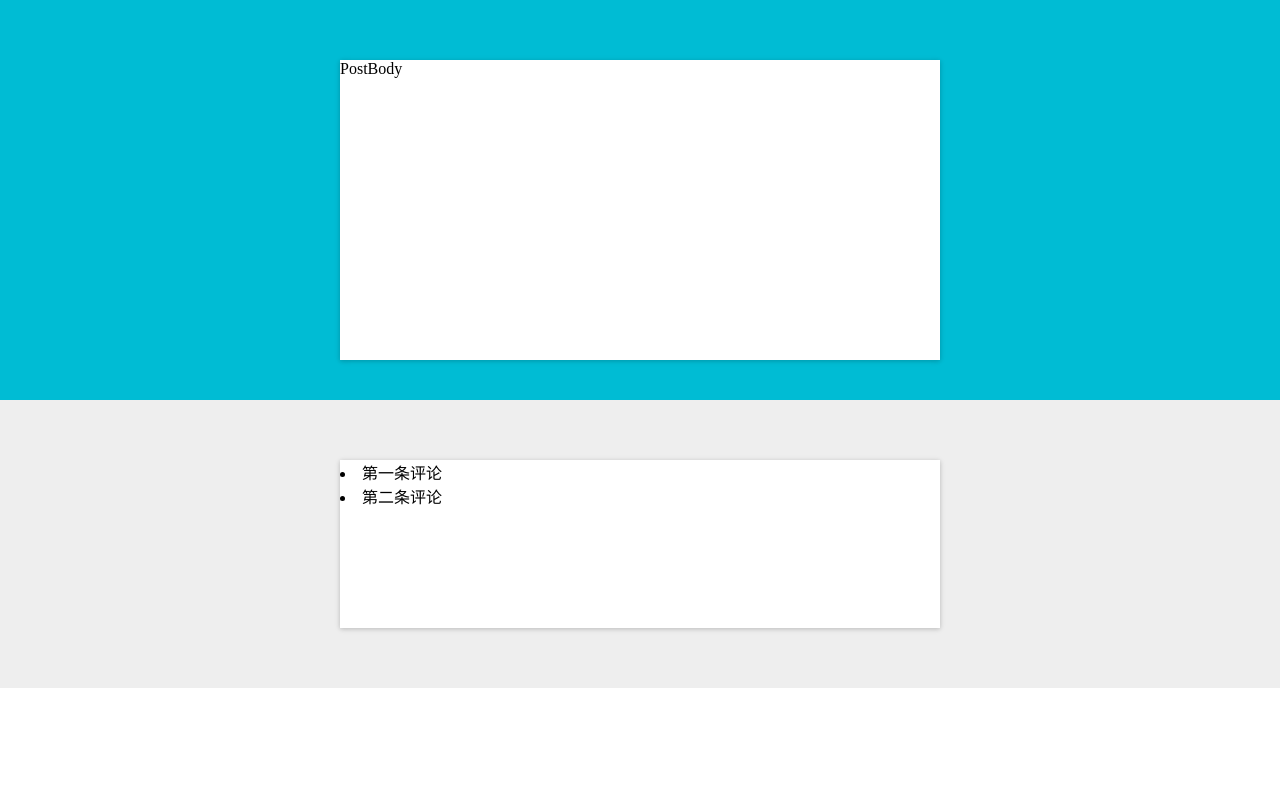
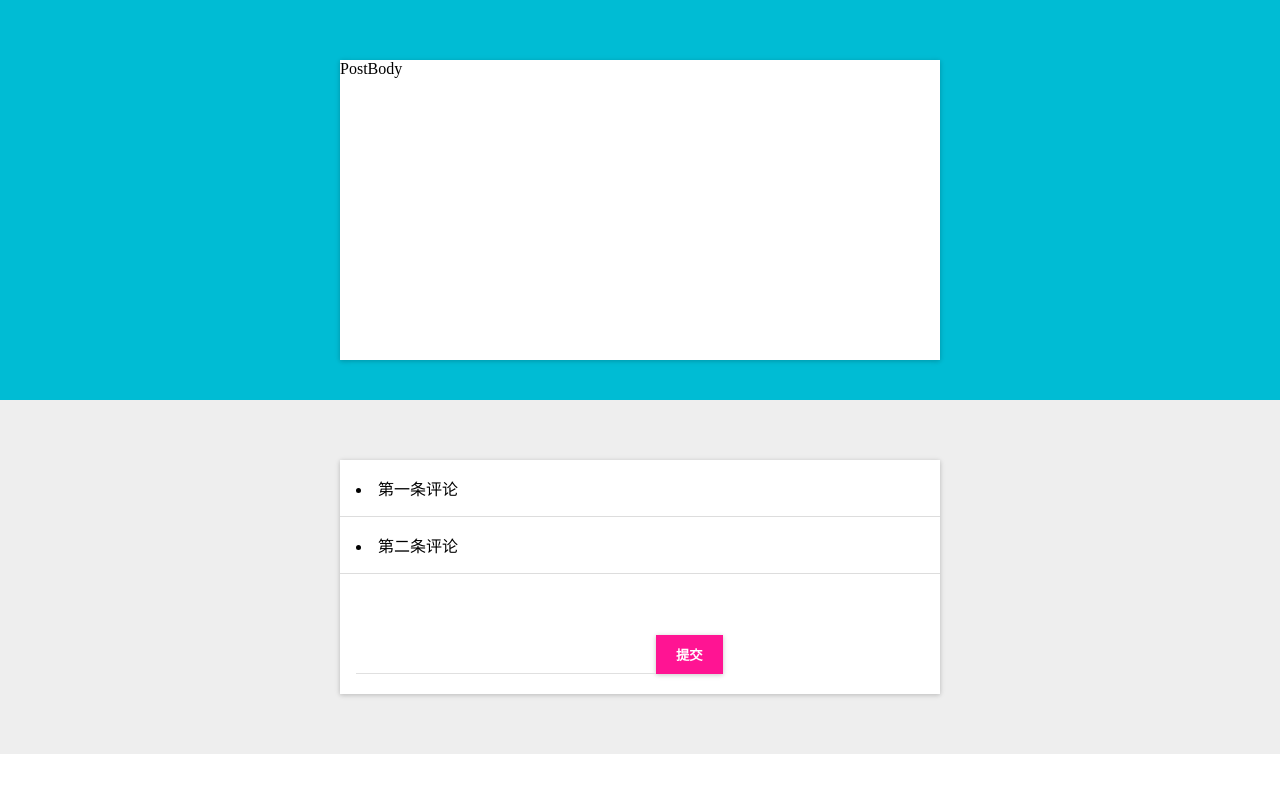
Before and after one commit to happypeter/redux-react-login, a React (Create React App) app: page / in a window 1280 px wide. Shown: the top 792 px of the page. Built offline with nearby package versions, Linux system fonts and the light colour scheme.

Commit message:
form styling

```diff
--- a/src/CommentBox.js
+++ b/src/CommentBox.js
@@ -12,9 +12,14 @@
       <div className="comment-box">
         {
           this.state.comments.map(item => (
-            <li key={Math.random()}>{item}</li>
+            <li className="comment" key={Math.random()}>{item}</li>
           ))
         }
+        <form className="comment-form">
+          <input type="text" className="input" />
+          <button type="submit" className="submit-btn">提交</button>
+        </form>
+        <div className="underline"></div>
       </div>
     );
   }
```
